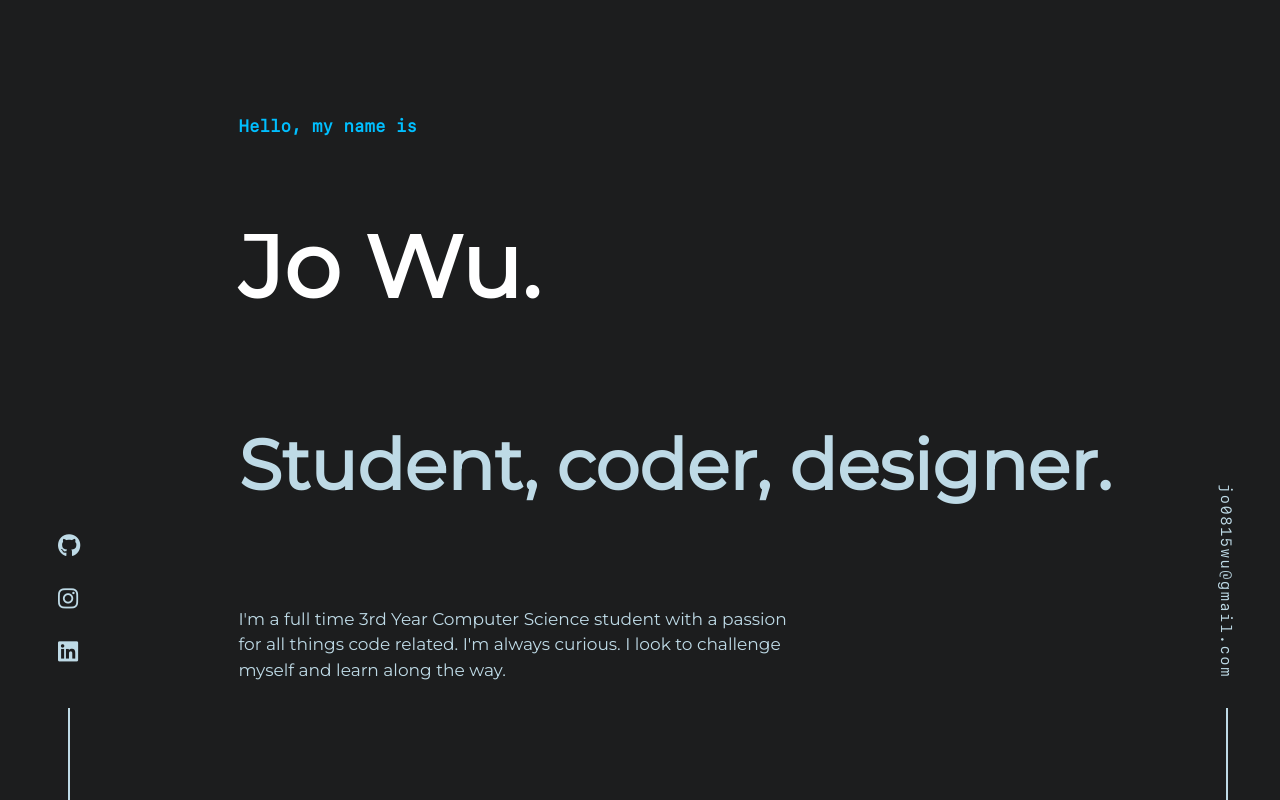
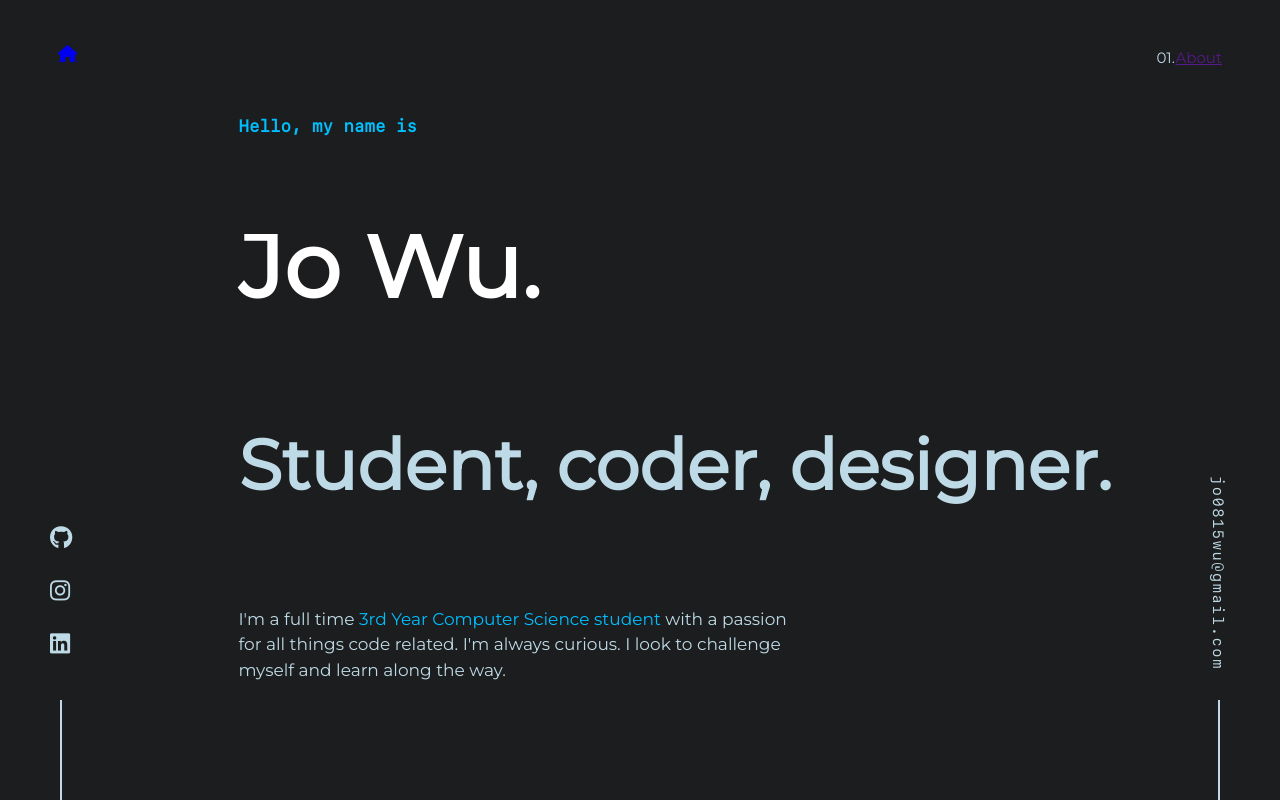
Before and after one commit to jowhule/jowu_portfolio, a plain HTML site: page index.html in a window 1280 px wide. Shown: the top 800 px of the page. Drawn offline with Linux system fonts and the light colour scheme; some icons are missing.

Commit message:
started nav

```diff
--- a/index.html
+++ b/index.html
@@ -13,16 +13,27 @@
 
 </head>
 
+
 <body>
-  <div class="contacts-wrapper" id="contacts">
+  <div class="nav-wrapper">
+    <div class="nav-container">
+      <a href="#home" class="fa-solid fa-house"></a>
+      <div class="menu-container">
+        01.<a href="">About</a>
+      </div>
+    </div>
+
+  </div>
+
   <div class="contacts-display" id="links">
     <div class="contact-links">
       <a href="https://github.com/jowail" target="_blank" class="fa-brands fa-github"></a>
       <a href="https://www.instagram.com/kurohgami/?hl=en" target="_blank" class="fa-brands fa-instagram"></a>
       <a href="https://www.linkedin.com/in/jo0815wu/" target="_blank" class="fa-brands fa-linkedin"></a>
     </div>
+    <div class="left-bar"></div>
+  </div>
 
-      <div class="left-bar"></div>
   </div>
   <div class="contacts-display" id="email">
     <div class="contact-email">jo0815wu@gmail.com</div>
@@ -31,13 +42,15 @@
 
   </div>
 
-  <div class="header-section">
+  <div class="header-section" id="home">
     <div class="header-wrapper vertical-center">
       <h2>Hello, my name is</h2>
       <h1>Jo Wu.</h1>
       <h3>Student, coder, designer.</h3>
-      <p>I'm a full time 3rd Year Computer Science student with a passion for all things code related. I'm
+      <p>I'm a full time <span style="color:var(--bright-blue)">3rd Year Computer Science student</span> with a passion
+        for all things code related. I'm
         always curious. I look to challenge myself and learn along the way.</p>
+
     </div>
 
 
--- a/src/contacts.css
+++ b/src/contacts.css
@@ -1,12 +1,4 @@
 @import 'colour-palette.css';
-
-.contacts-wrapper {
-  height: 100vh;
-  width: 100vw;
-  position: fixed;
-  display: flex;
-  justify-content: space-between;
-}
 
 .contacts-display {
   display: flex;
@@ -32,7 +24,6 @@
   position: absolute;
   bottom: 130px;
   left: 50px;
-
 }
 
 .contact-links>* {
--- a/src/header.css
+++ b/src/header.css
@@ -50,8 +50,7 @@
 
 .header-wrapper p {
   max-width: 550px;
-  display: flex;
-  flex-direction: row;
+  display: inline;
 }
 
 @media (max-width:850px) {
--- /dev/null
+++ b/src/nav.css
@@ -0,0 +1,35 @@
+.nav-wrapper {
+  height: 100px;
+  display: flex;
+  top: 0;
+  padding: 0px 50px;
+  justify-content: center;
+  align-items: center;
+  z-index: 10;
+}
+
+.nav-container {
+  display: flex;
+  justify-content: space-between;
+  width: 100%;
+}
+
+.fa-house-blank {
+  color: var(--bright-blue);
+  font-size: 40px !important;
+}
+
+.menu-container {
+  display: inline;
+  font-size: 15px;
+}
+
+.menu-item {
+  padding: 10px;
+}
+
+.menu-item::after {
+  margin-right: 4px;
+  font-family: 'SF Mono Regular';
+  color: var(--bright-blue);
+}
--- a/src/style.css
+++ b/src/style.css
@@ -1,4 +1,5 @@
 @import 'general.css';
 @import 'header.css';
 @import 'contacts.css';
+@import 'nav.css';
 @import '../assets/fonts/font.css'
```
Also changed, not shown: 1 other file. Lines whose indentation alone changed are shown as unchanged.
